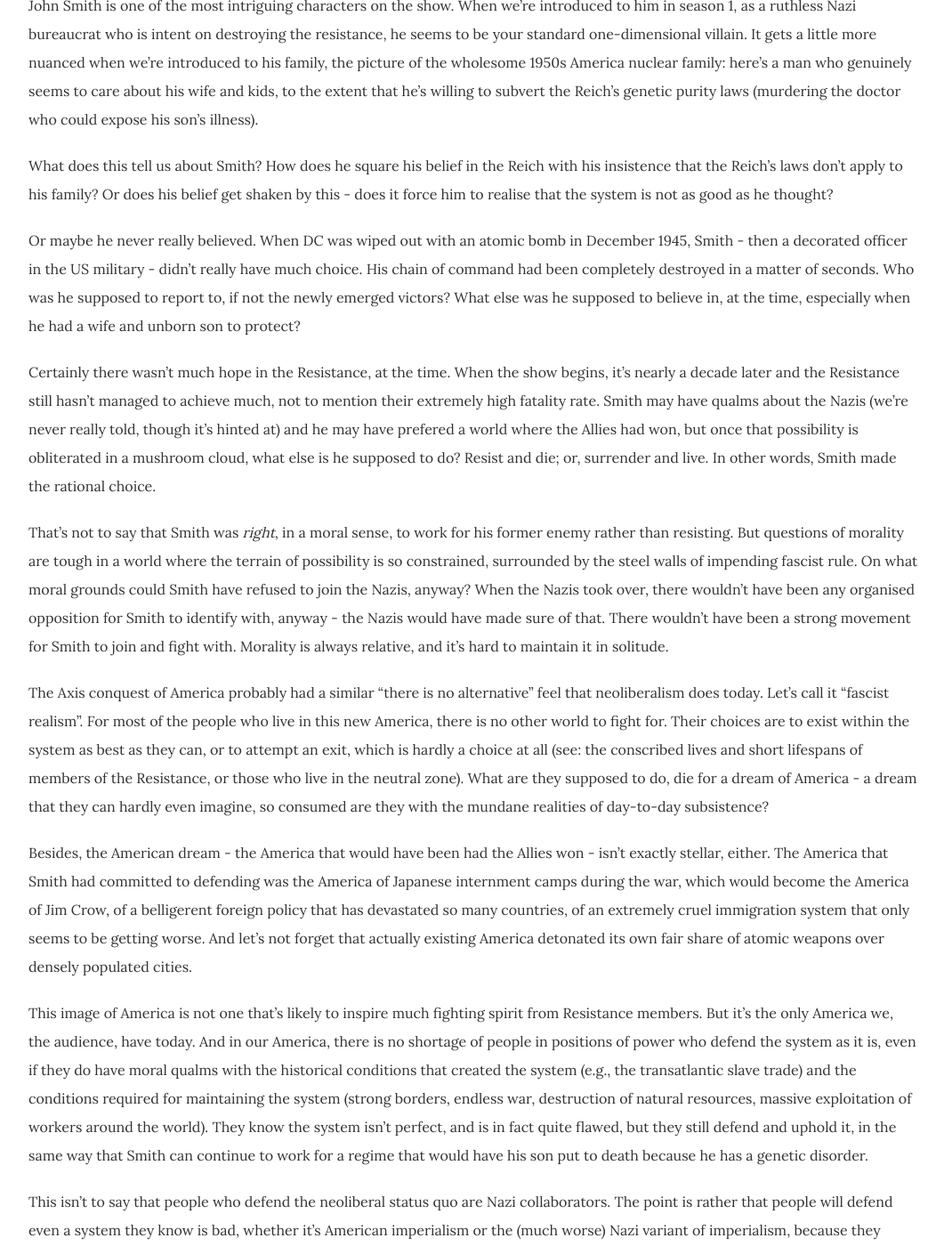
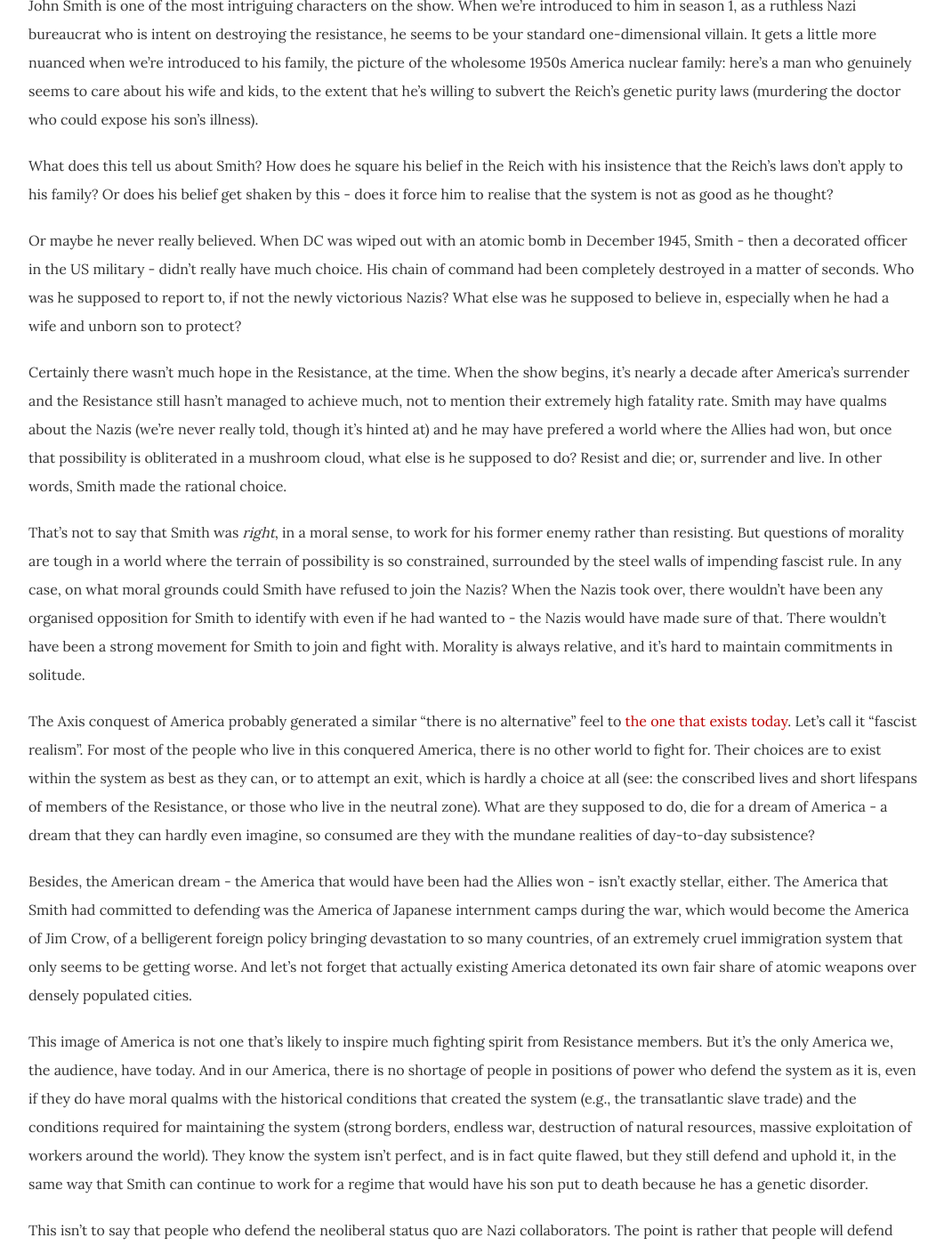
Before and after one commit to dellsystem/dellsystem.github.io, a Jekyll site: the page built from _posts/2019-3-15-fragments-74.md, in a window 1280 px wide and 1400 px high, scrolled down 811 px. Shown: the whole window at 89% size, without its empty margins (108-1169 px from the left). Built offline with Jekyll 4.4.1, drawn with Linux system fonts in a browser that asks for light colours; some of the changed text lies outside the part shown.

Commit message:
Update fragments-74
Typos, language edits

```diff
--- a/_posts/2019-3-15-fragments-74.md
+++ b/_posts/2019-3-15-fragments-74.md
@@ -17,15 +17,15 @@ John Smith is one of the most intriguing characters on the show. When we're intr
 
 What does this tell us about Smith? How does he square his belief in the Reich with his insistence that the Reich's laws don't apply to his family? Or does his belief get shaken by this - does it force him to realise that the system is not as good as he thought?
 
-Or maybe he never really believed. When DC was wiped out with an atomic bomb in December 1945, Smith - then a decorated officer in the US military - didn't really have much choice. His chain of command had been completely destroyed in a matter of seconds. Who was he supposed to report to, if not the newly emerged victors? What else was he supposed to believe in, at the time, especially when he had a wife and unborn son to protect?
+Or maybe he never really believed. When DC was wiped out with an atomic bomb in December 1945, Smith - then a decorated officer in the US military - didn't really have much choice. His chain of command had been completely destroyed in a matter of seconds. Who was he supposed to report to, if not the newly victorious Nazis? What else was he supposed to believe in, especially when he had a wife and unborn son to protect?
 
-Certainly there wasn't much hope in the Resistance, at the time. When the show begins, it's nearly a decade later and the Resistance still hasn't managed to achieve much, not to mention their extremely high fatality rate. Smith may have qualms about the Nazis (we're never really told, though it's hinted at) and he may have prefered a world where the Allies had won, but once that possibility is obliterated in a mushroom cloud, what else is he supposed to do? Resist and die; or, surrender and live. In other words, Smith made the rational choice.
+Certainly there wasn't much hope in the Resistance, at the time. When the show begins, it's nearly a decade after America's surrender and the Resistance still hasn't managed to achieve much, not to mention their extremely high fatality rate. Smith may have qualms about the Nazis (we're never really told, though it's hinted at) and he may have prefered a world where the Allies had won, but once that possibility is obliterated in a mushroom cloud, what else is he supposed to do? Resist and die; or, surrender and live. In other words, Smith made the rational choice.
 
-That's not to say that Smith was _right_, in a moral sense, to work for his former enemy rather than resisting. But questions of morality are tough in a world where the terrain of possibility is so constrained, surrounded by the steel walls of impending fascist rule. On what moral grounds could Smith have refused to join the Nazis, anyway? When the Nazis took over, there wouldn't have been any organised opposition for Smith to identify with, anyway - the Nazis would have made sure of that. There wouldn't have been a strong movement for Smith to join and fight with. Morality is always relative, and it's hard to maintain it in solitude.
+That's not to say that Smith was _right_, in a moral sense, to work for his former enemy rather than resisting. But questions of morality are tough in a world where the terrain of possibility is so constrained, surrounded by the steel walls of impending fascist rule. In any case, on what moral grounds could Smith have refused to join the Nazis? When the Nazis took over, there wouldn't have been any organised opposition for Smith to identify with even if he had wanted to - the Nazis would have made sure of that. There wouldn't have been a strong movement for Smith to join and fight with. Morality is always relative, and it's hard to maintain commitments in solitude.
 
-The Axis conquest of America probably had a similar "there is no alternative" feel that neoliberalism does today. Let's call it "fascist realism". For most of the people who live in this new America, there is no other world to fight for. Their choices are to exist within the system as best as they can, or to attempt an exit, which is hardly a choice at all (see: the conscribed lives and short lifespans of members of the Resistance, or those who live in the neutral zone). What are they supposed to do, die for a dream of America - a dream that they can hardly even imagine, so consumed are they with the mundane realities of day-to-day subsistence?
+The Axis conquest of America probably generated a similar "there is no alternative" feel to [the one that exists today](https://jacobinmag.com/2019/01/capitalist-realism-mark-fisher-k-punk-depression). Let's call it "fascist realism". For most of the people who live in this conquered America, there is no other world to fight for. Their choices are to exist within the system as best as they can, or to attempt an exit, which is hardly a choice at all (see: the conscribed lives and short lifespans of members of the Resistance, or those who live in the neutral zone). What are they supposed to do, die for a dream of America - a dream that they can hardly even imagine, so consumed are they with the mundane realities of day-to-day subsistence?
 
-Besides, the American dream - the America that would have been had the Allies won - isn't exactly stellar, either. The America that Smith had committed to defending was the America of Japanese internment camps during the war, which would become the America of Jim Crow, of a belligerent foreign policy that has devastated so many countries, of an extremely cruel immigration system that only seems to be getting worse. And let's not forget that actually existing America detonated its own fair share of atomic weapons over densely populated cities.
+Besides, the American dream - the America that would have been had the Allies won - isn't exactly stellar, either. The America that Smith had committed to defending was the America of Japanese internment camps during the war, which would become the America of Jim Crow, of a belligerent foreign policy bringing devastation to so many countries, of an extremely cruel immigration system that only seems to be getting worse. And let's not forget that actually existing America detonated its own fair share of atomic weapons over densely populated cities.
 
 This image of America is not one that's likely to inspire much fighting spirit from Resistance members. But it's the only America we, the audience, have today. And in our America, there is no shortage of people in positions of power who defend the system as it is, even if they do have moral qualms with the historical conditions that created the system (e.g., the transatlantic slave trade) and the conditions required for maintaining the system (strong borders, endless war, destruction of natural resources, massive exploitation of workers around the world). They know the system isn't perfect, and is in fact quite flawed, but they still defend and uphold it, in the same way that Smith can continue to work for a regime that would have his son put to death because he has a genetic disorder.
 
@@ -33,10 +33,10 @@ This isn't to say that people who defend the neoliberal status quo are Nazi coll
 
 ***
 
-By the end of season 3, Smith has become the Führer's right-hand man in America, but it seems like the closer he gets to the height of the Nazi pyramid, the greater his distance from his family - ostensibly his reason for serving the Nazis in the first place. His wife, Helen, feels like she barely knows him anymore, and they still haven't yet jointly processed the death of their first-born son at the hands of the regime they serve. Things get progressively worse between them until the end of season 3, when Helen flees with their remaining children, leaving John all alone - crumbling under the weight of an empire he no longer seems to believe in, with no moral compass left to guide his actions.
+By the end of season 3, Smith has become the Führer's right-hand man in America, but it seems like the closer he gets to the height of the Nazi pyramid, the greater his distance from his family - ostensibly his reason for serving the Nazis in the first place. His wife, Helen, feels like she barely knows him anymore, and they still haven't truly grieved the death of their first-born son at the hands of the regime they serve. Things get progressively worse between them until the end of season 3, when Helen flees with their remaining children, leaving John all alone - crumbling under the weight of an empire he no longer seems to believe in, with no moral compass left to guide his actions.
 
-What's next for Smith? Season 4 hasn't aired yet, so I'm only guessing, but I suspect that he will defect from the Reich, and I think it will have something to do with his deceased son, Thomas, who keeps showing up in the films from other worlds. Thomas must still be alive in one of these parallel worlds - most notably, the world where the Allies won the war - and perhaps Juliana Crain (who "travelled" away during a particularly intense interrogation from Smith) will enlist Thomas's otherworldly alterego to win over his father, by sketching out a world where the Allies had won and Smith did not have to become a Nazis.
+What's next for Smith? Season 4 hasn't aired yet, so I'm only guessing, but I suspect that he will defect from the Reich, and I think it will have something to do with his deceased son, Thomas, who keeps showing up in the films from other worlds. Thomas must still be alive in one of these parallel worlds - most notably, the world where the Allies won the war - and perhaps Juliana Crain (who "travelled" away before Smith could interrogate her) will enlist Thomas's otherworldly alterego to win over his father, by sketching out a world where the Allies had won and Smith did not have to become a Nazi.
 
-If there is one central message from John Smith as a character, I think it's to remind us how easy it is to become wrapped up in systems that we know are wrong, purely because we don't know how to resist. Systems can have a gravity of their own. Still, there is always room for agency in the end, and even the most stalwart converts can become disillusioned if the right conditions hold.
+If there is one central message from John Smith's storyline, I think it's to remind us how easy it is to become wrapped up in a system that we know is wrong, purely because we don't know how to resist. Systems can have a gravity of their own. Still, there is always room for agency in the end, and even the most stalwart converts can become disillusioned if the right conditions hold.
 
-At the risk of sounding like someone who gets all of her political strategy advice from a fictional television show, I think there's a key takeaway here when it comes to left organising. Trying to convince people to fight against the system - often the only system they can really imagine, and certainly the only system they've ever known - is not easy, especially when the system feels so concrete and unassailable; it's hardly surprising that many would prefer to cling to the familiar, despite its brokenness. Defending the status quo is understandable in the absence of compelling alternatives. It's up to the left to sketch out an alternative worth fighting for.
+At the risk of sounding like someone who derives all of her political strategy from a fictional television show, I think there's a key takeaway here when it comes to left organising. Trying to convince people to fight against the system - often the only system they can really imagine, and certainly the only system they've ever known - is not easy, especially when the system feels so concrete and unassailable; it's hardly surprising that many would prefer to cling to the familiar, despite its brokenness. Defending the status quo is understandable in the absence of compelling alternatives. It's up to the left to sketch out an alternative worth fighting for.
```
